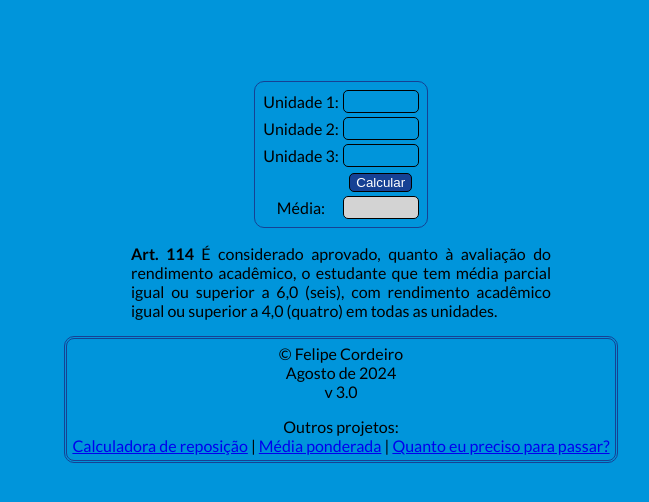
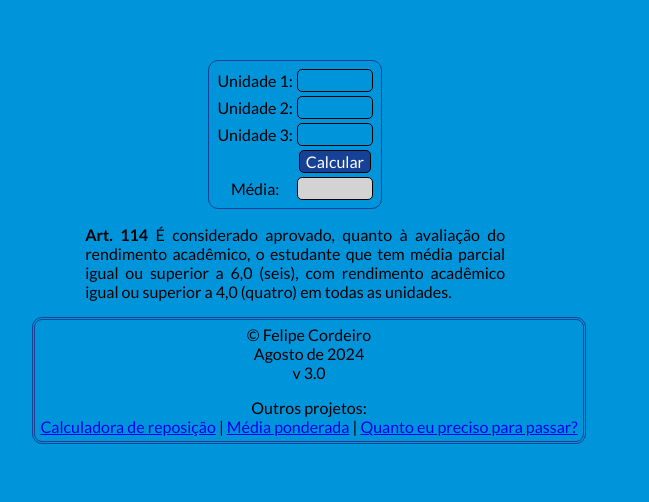
Before and after one commit to fecordeiro98/media-UFRN, a plain HTML site: page index.html in a window 1280 px wide. Shown: the part 128-630 px from the top of the page, without its empty margins (299-948 px from the left). Drawn offline with Linux system fonts and the light colour scheme.

Commit message:
atualização da atualização

```diff
--- a/style.css
+++ b/style.css
@@ -4,8 +4,8 @@ html, section {
     font-family: 'Lato', sans-serif;
     font-size: 12pt;
     background-color: #0095db;
-    width: 100%;
-    height: 100%;
+    width: 95%;
+    height: 95%;
     display: flex; flex-direction: column;
     justify-content: center;
     align-items: center;
@@ -30,6 +30,8 @@ table {
     }
 }
 button {
+    font-family: 'Lato', sans-serif;
+    font-size: 12pt;
     background-color: #164194;
     border: 1px solid black; border-radius: 5px;
     color: white;
```
